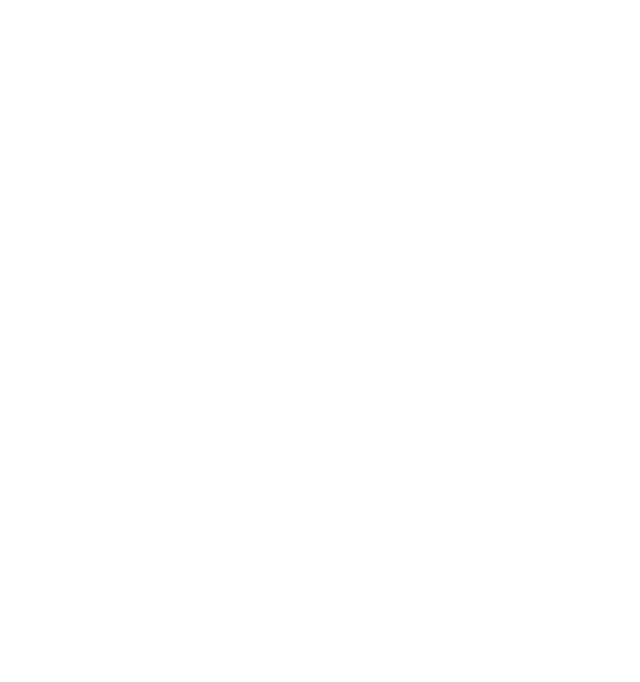
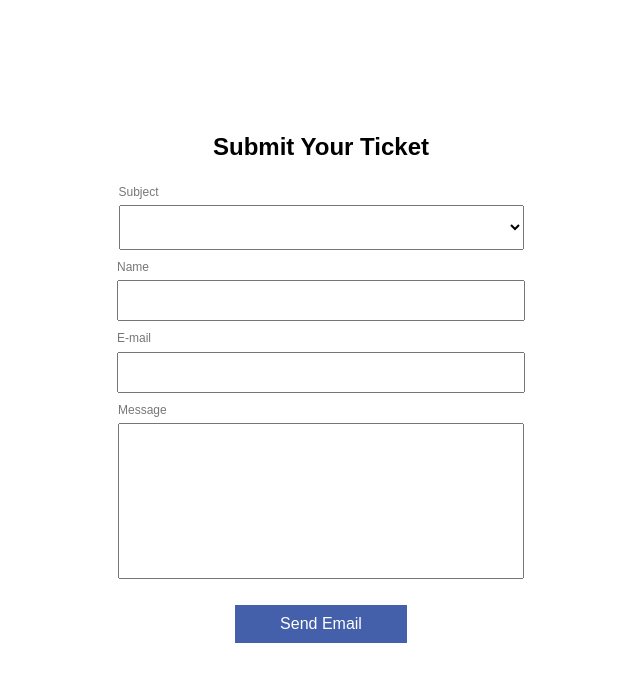
Before and after one commit to suppaGonzal0/COVID-19-Tracker-and-Vaccine-Registration-System, a JavaScript app in the folder client/: page / in a window 1280 px wide. Shown: the top 682 px of the page, without its empty margins (319-959 px from the left). Built offline with nearby package versions, Linux system fonts and the light colour scheme; the HTML template or start-up script is replaced by a standard one.

Commit message:
Added skeleton for contact page

```diff
--- a/client/package.json
+++ b/client/package.json
@@ -6,6 +6,7 @@
     "@testing-library/jest-dom": "^5.11.4",
     "@testing-library/react": "^11.1.0",
     "@testing-library/user-event": "^12.1.10",
+    "emailjs-com": "^3.2.0",
     "react": "^17.0.2",
     "react-dom": "^17.0.2",
     "react-scripts": "4.0.3",
--- a/client/src/App.js
+++ b/client/src/App.js
@@ -1,8 +1,10 @@
 import './App.css';
+import Contact from './pages/contact/Contact'
 
 function App() {
   return (
     <div className="App">
+      <Contact/>
     </div>
   );
 }
--- a/client/src/pages/contact/contact.css
+++ b/client/src/pages/contact/contact.css
@@ -0,0 +1,55 @@
+.form{
+    display: flex;
+    flex-direction: column;
+    align-items: center;
+    padding-top: 8%;
+    font-family: Arial, Helvetica, sans-serif;
+}
+
+p{
+    font-size: x-large;
+    font-weight: 600;
+}
+
+.field {
+    margin-bottom: 10px;
+  }
+
+  .field label {
+    display: block;
+    font-size: 12px;
+    color: #777;
+    padding-bottom: 1.5%;
+  }
+
+  .field input {
+    display: block;
+    min-width: 400px;
+    line-height: 2.2;
+    font-size: 16px;
+  }
+
+  input[type="submit"] {
+    display: block;
+    margin-top: 1%;
+    padding: 10px 45px;
+    font-size: 16px;
+    background-color: #4460AA;
+    color: #fff;
+    border: none
+  }
+
+  select{
+    display: block;
+    min-width: 405px;
+    height: 45px;
+    font-size: 17px;
+  }
+
+  .msg{
+      width: 400px;
+      height: 150px;
+      font-size: 16px;
+      resize: none;
+      font-family: Arial, Helvetica, sans-serif;
+  }
--- a/client/src/pages/contact/contact.js
+++ b/client/src/pages/contact/contact.js
@@ -0,0 +1,55 @@
+import emailjs from 'emailjs-com';
+import './Contact.css'
+
+export default function Contact(){
+
+  const sendEmail = (e) => {
+    e.preventDefault();
+
+    emailjs.sendForm('VaxTrak', 'VaxTrak', e.target, 'user_Cxb50mTDX9UVFFj8HJZQQ')
+      .then((result) => {
+          console.log(result.text);
+      }, (error) => {
+          console.log(error.text);
+      });
+      e.target.reset();
+  };
+
+  return (
+    <>
+      <form onSubmit={sendEmail} className="form">
+
+        <p>Submit Your Ticket </p>
+
+        <div className="field">
+          <label for="subject">Subject</label>
+          <select name="subject" className="subject">
+            <option value="" selected hidden></option>
+            <option>Seeking help from Medical Experts</option>
+            <option>Inquiry regarding vaccination</option>
+            <option>Facing technical issues</option>
+            <option>Feedback</option>
+          </select>
+        </div>
+
+        <div className="field">
+          <label for="name">Name</label>
+          <input type="text" name="name" className="name"/>
+        </div>
+
+        <div className="field">
+          <label for="email">E-mail</label>
+          <input type="text" name="email" className="email"/>
+        </div>
+
+        <div className="field">
+          <label for="msg">Message</label>
+          <textarea name="msg" className="msg"/>
+        </div>
+
+        <input type="submit" id="button" value="Send Email"/>
+
+        </form>
+    </>
+  );
+};
```
Also changed, not shown: 1 other file (tests, documents, lock files or other folders).
